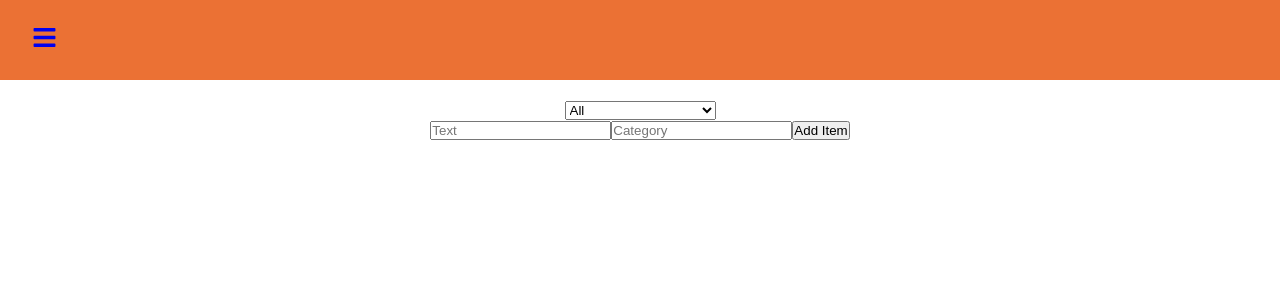
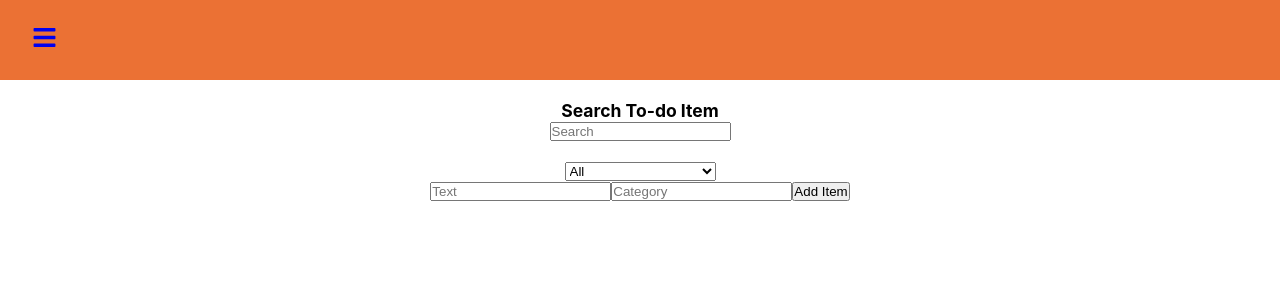
Before and after one commit to jaakko13/toDoList-ReactJS, a React (Create React App) app: page / in a window 1280 px wide. Shown: the top 300 px of the page. Built offline with nearby package versions, Linux system fonts and the light colour scheme.

Commit message:
Search Mechanism Done

```diff
--- a/src/pages/home.css
+++ b/src/pages/home.css
@@ -18,3 +18,6 @@
 	position: absolute;
 	top: 100px;
 }
+.search {
+	margin-bottom: 20px;
+}
--- a/src/pages/home.js
+++ b/src/pages/home.js
@@ -13,6 +13,7 @@ function Home() {
 	const [tag, setTag] = React.useState('')
 	const [displayTag, setDisplayTag] = React.useState('all')
 	const [complete, setComplete] = React.useState([])
+	const [search, setSearch] = React.useState('')
 
 
 	React.useEffect(() => { //Used to load to do list from localStorage
@@ -64,7 +65,7 @@ function Home() {
 			id: new Date().getTime(),
 			text: current,
 			completed: false,
-			tag: tag
+			tag: tag,
 		}
 
 		setTodo([...todo].concat(newTodo)) //Adds new todo to Todos Array
@@ -182,17 +183,6 @@ function Home() {
 
 	function handleSelectChange(e, value) {
 		setDisplayTag(e.target.value)
-
-
-
-
-
-		// const temp = value.length <= categories.length;
-		// if(temp){
-		// // item is removed
-		// }
-		// var arr = value.map((item) => item.value);
-		// setCategories(arr);
 	}
 
 	function dropdown(e) {
@@ -208,17 +198,10 @@ function Home() {
 		)
 	}
 
+	function display() {
+		if (search === '') {
 			return (
-		<div className="home">
-			<div className="input">
-				{dropdown()}
-				<form onSubmit={handleSubmit}>
-					<input type="text" onChange={(e) => setCurrent(e.target.value)} value={current} placeholder='Text' />
-					<input type="text" onChange={(e) => setTag(e.target.value)} value={tag} placeholder='Category' />
-
-					<button type="submit">Add Item</button>
-				</form>
-
+				<div>
 					{todo.filter(item => displayTag === 'all').map(filteredItem => (
 						<div key={filteredItem.id}  >
 							{edit === filteredItem.id ? (inputWithButton(filteredItem.id)) : (textWithEdit(filteredItem.id, filteredItem.text, filteredItem.tag))}
@@ -240,10 +223,57 @@ function Home() {
 
 						</div>
 					))}
+				</div>
+			)
+		}
+		else {
+			return (
+				<div>
+					{filteredItems.map(item => {
+						return (
+							<div>
+								{edit === item.id ? (inputWithButton(item.id)) : (textWithEdit(item.id, item.text, item.tag))}
+								{reorder === item.id ? (inputReorder(item.id)) : (<button onClick={() => setReorder(item.id)}>Reorder</button>)}
+
+								<button onClick={() => deleteItem(item.id, item.tag)}>Delete</button>
+								<input type='checkbox' onChange={() => toggleComplete(item.id)} checked={item.completed} />
+							</div>
+						)
+					})}
+				</div>
+			)
+		}
+	}
+
+	const handleChange = e => {
+		setSearch(e.target.value)
+	}
+
+	const filteredItems = todo.filter(item =>
+		item.text.toLowerCase().includes(search.toLowerCase())
+	)
+
+	return (
+		<div className="home">
+			<div className="input">
+				<div className='search'>
+					<h3>Search To-do Item</h3>
+					<form>
+						<input type='text' placeholder='Search' className='search-input' onChange={handleChange} />
+					</form>
+				</div>
+
+				{dropdown()}
+				<form onSubmit={handleSubmit}>
+					<input type="text" onChange={(e) => setCurrent(e.target.value)} value={current} placeholder='Text' />
+					<input type="text" onChange={(e) => setTag(e.target.value)} value={tag} placeholder='Category' />
+
+					<button type="submit">Add Item</button>
+				</form>
+
+				{display()}
 
 			</div>
-
-
 
 		</div >
 	)
```
Lines whose indentation alone changed are shown as unchanged.
